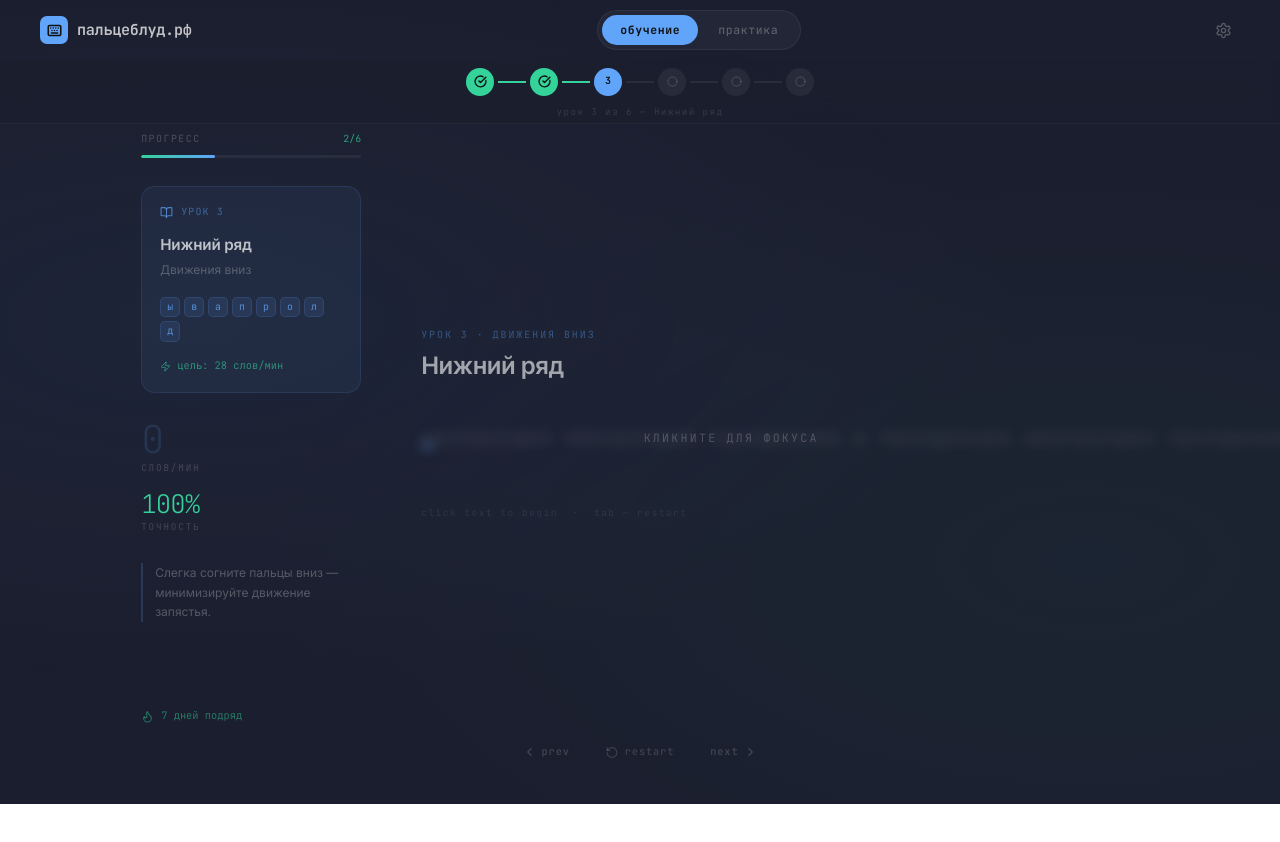
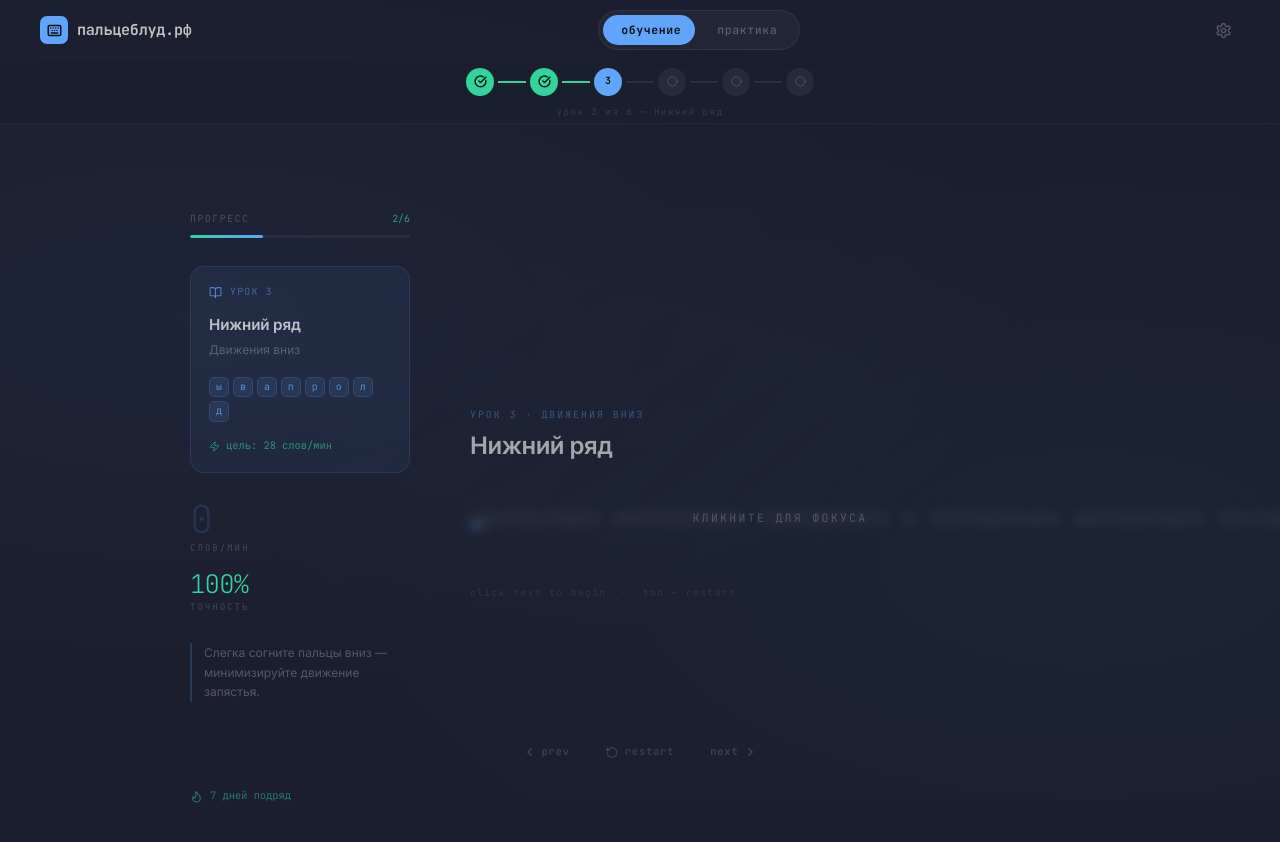
Before and after one commit to rem22p/palceblud.ru, a React (Vite) app: page /learning in a window 1280 px wide. Shown: the top 842 px of the page. Before the commit the page ends 804 px from the top, so only its background shows below. Built offline with nearby package versions, Linux system fonts and the light colour scheme.

Commit message:
Animation of mode transitions

```diff
--- a/app/App.tsx
+++ b/app/App.tsx
@@ -1,5 +1,5 @@
 import { RouterProvider } from "react-router";
-import { router } from "./routes";
+import { router } from "./routes";  // ← расширение .tsx указывать НЕ нужно
 
 export default function App() {
   return <RouterProvider router={router} />;
--- /dev/null
+++ b/app/components/Layout.tsx
@@ -0,0 +1,11 @@
+import { Outlet } from "react-router";
+import { ModeHeader } from "./ModeHeader";
+
+export function Layout() {
+  return (
+    <>
+      <ModeHeader />
+      <Outlet />
+    </>
+  );
+}
--- a/app/components/ModeHeader.tsx
+++ b/app/components/ModeHeader.tsx
@@ -150,9 +150,7 @@ export function ModeHeader({ isActive = false }: ModeHeaderProps) {
   const [settingsOpen, setSettingsOpen] = useState(false);
 
   const isLearning = location.pathname === "/learning";
-
-  const isPractice =
-    location.pathname === "/" || location.pathname === "/practice";
+  const isPractice = location.pathname === "/" || location.pathname === "/practice";
 
   const accentColor = isLearning ? "#60a5fa" : "#ff6b35";
 
@@ -210,30 +208,40 @@ export function ModeHeader({ isActive = false }: ModeHeaderProps) {
         </span>
       </div>
 
-      {/* Mode toggle — pill switcher */}
+      {/* Mode toggle — простая версия БЕЗ transform */}
       <div
         style={{
+          position: "relative",
           display: "flex",
           alignItems: "center",
           backgroundColor: "rgba(255,255,255,0.04)",
           borderRadius: "99px",
           padding: "4px",
           border: "1px solid rgba(255,255,255,0.06)",
-          gap: "2px",
         }}
       >
-        {(
-          [
-            { label: "обучение", path: "/learning" },
-            { label: "практика", path: "/practice" },
-          ] as const
-        ).map((mode) => {
-          const active = mode.path === "/learning" ? isLearning : isPractice;
-          return (
+        {/* Индикатор — БЕЗ transform, только left */}
+        <div
+          style={{
+            position: "absolute",
+            left: isLearning ? "4px" : "50%",
+            top: "4px",
+            bottom: "4px",
+            width: "calc(50% - 8px)",
+            backgroundColor: isLearning ? "#60a5fa" : "#ff6b35",
+            borderRadius: "99px",
+            transition: "all 0.5s cubic-bezier(0.4, 0, 0.2, 1)",
+            zIndex: 0,
+          }}
+        />
+
+        {/* Кнопка ОБУЧЕНИЕ */}
         <button
-              key={mode.label}
-              onClick={() => navigate(mode.path)}
+          onClick={() => navigate("/learning")}
           style={{
+            position: "relative",
+            zIndex: 1,
+            flex: 1,
             fontFamily: "'JetBrains Mono', monospace",
             fontSize: "0.72rem",
             letterSpacing: "0.05em",
@@ -241,16 +249,37 @@ export function ModeHeader({ isActive = false }: ModeHeaderProps) {
             borderRadius: "99px",
             border: "none",
             cursor: "pointer",
-                backgroundColor: active ? accentColor : "transparent",
-                color: active ? "#111" : "rgba(224,224,224,0.35)",
-                fontWeight: active ? 700 : 400,
-                transition: "all 0.2s ease",
+            backgroundColor: "transparent",
+            color: isLearning ? "#111" : "rgba(224,224,224,0.35)",
+            fontWeight: isLearning ? 700 : 400,
+            transition: "color 0.5s ease",
           }}
         >
-              {mode.label}
+          обучение
         </button>
-          );
-        })}
+
+        {/* Кнопка ПРАКТИКА */}
+        <button
+          onClick={() => navigate("/practice")}
+          style={{
+            position: "relative",
+            zIndex: 1,
+            flex: 1,
+            fontFamily: "'JetBrains Mono', monospace",
+            fontSize: "0.72rem",
+            letterSpacing: "0.05em",
+            padding: "6px 18px",
+            borderRadius: "99px",
+            border: "none",
+            cursor: "pointer",
+            backgroundColor: "transparent",
+            color: isPractice ? "#111" : "rgba(224,224,224,0.35)",
+            fontWeight: isPractice ? 700 : 400,
+            transition: "color 0.5s ease",
+          }}
+        >
+          практика
+        </button>
       </div>
 
       {/* Settings */}
--- /dev/null
+++ b/app/components/TopBar.tsx
@@ -0,0 +1,98 @@
+import { Keyboard } from "lucide-react";
+import { Link, useLocation } from "react-router";
+
+export function TopBar() {
+  const location = useLocation();
+  const isLearning = location.pathname === "/learning";
+
+  return (
+    <div
+      style={{
+        backgroundColor: "#1a1a1a",
+        borderBottom: "1px solid #2a2a2a",
+      }}
+      className="w-full px-6 md:px-10 py-4 flex items-center justify-between sticky top-0 z-50"
+    >
+      {/* Логотип — ВСЕГДА видим */}
+      <div className="flex items-center gap-3 cursor-pointer select-none">
+        <div
+          style={{ backgroundColor: "#e2b714" }}
+          className="w-8 h-8 rounded-lg flex items-center justify-center"
+        >
+          <Keyboard size={18} color="#1a1a1a" strokeWidth={2.5} />
+        </div>
+        <span
+          style={{
+            fontFamily: "'JetBrains Mono', monospace",
+            color: "#d1d0c5",
+            fontSize: "1.1rem",
+            fontWeight: 600,
+          }}
+        >
+          пальцеблуд
+        </span>
+        <span
+          style={{
+            fontFamily: "'JetBrains Mono', monospace",
+            color: "#e2b714",
+            fontSize: "1.1rem",
+            fontWeight: 600,
+          }}
+        >
+          .рф
+        </span>
+      </div>
+
+      {/* Переключатель режимов — ВСЕГДА видим, только цвет меняется */}
+      <div
+        style={{
+          backgroundColor: "#2a2a2a",
+          borderRadius: "20px",
+          padding: "4px",
+          display: "flex",
+          gap: "4px",
+        }}
+      >
+        <Link
+          to="/learning"
+          style={{
+            padding: "8px 20px",
+            borderRadius: "16px",
+            fontFamily: "'JetBrains Mono', monospace",
+            fontSize: "0.85rem",
+            fontWeight: 600,
+            textDecoration: "none",
+            // Плавный переход ТОЛЬКО цвета и фона
+            transition: "all 0.5s cubic-bezier(0.4, 0, 0.2, 1)",
+            backgroundColor: isLearning ? "#3b82f6" : "transparent",
+            color: isLearning ? "#0f172a" : "#646669",
+          }}
+          className="hover:bg-[#3a3a3a]"
+        >
+          обучение
+        </Link>
+        <Link
+          to="/practice"
+          style={{
+            padding: "8px 20px",
+            borderRadius: "16px",
+            fontFamily: "'JetBrains Mono', monospace",
+            fontSize: "0.85rem",
+            fontWeight: 600,
+            textDecoration: "none",
+            // Плавный переход ТОЛЬКО цвета и фона
+            transition: "all 0.5s cubic-bezier(0.4, 0, 0.2, 1)",
+            backgroundColor: !isLearning ? "#f97316" : "transparent",
+            color: !isLearning ? "#0f172a" : "#646669",
+          }}
+          className="hover:bg-[#3a3a3a]"
+        >
+          практика
+        </Link>
+      </div>
+
+      {/* Пустой div для центровки (если нужно) */}
+      <div style={{ width: "100px" }} />
+    </div>
+  );
+}
--- a/app/pages/LearningMode.tsx
+++ b/app/pages/LearningMode.tsx
@@ -10,7 +10,6 @@ import {
   RotateCcw,
   Flame,
 } from "lucide-react";
-import { ModeHeader } from "../components/ModeHeader";
 import { useTyping, TypingDisplay } from "../components/TypingCore";
 
 // ─── Lesson data ───────────────────────────────────────────────────────────
@@ -694,11 +693,18 @@ export function LearningMode() {
 
   return (
     <div
+      className="page-transition"
       style={{
         minHeight: "100vh",
         backgroundColor: "#1b1e2e",
         position: "relative",
+        display: "flex",
+        flexDirection: "column",
+        alignItems: "center",
+        justifyContent: "center",
         overflow: "hidden",
+        transition: "opacity 0.5s cubic-bezier(0.4, 0, 0.2, 1), background-color 0.5s cubic-bezier(0.4, 0, 0.2, 1)",
+        paddingTop: "80px",
       }}
     >
       {/* Ambient glow */}
@@ -712,7 +718,7 @@ export function LearningMode() {
         }}
       />
 
-      <ModeHeader isActive={isActive && !isFinished} />
+
 
       {/* ── Top: Step indicator ─────────────────────────────────────────── */}
       <div
--- a/app/pages/PracticeMode.tsx
+++ b/app/pages/PracticeMode.tsx
@@ -1,6 +1,5 @@
 import { useState, useEffect } from "react";
 import { RotateCcw, SkipForward, MoreHorizontal, ChevronDown } from "lucide-react";
-import { ModeHeader } from "../components/ModeHeader";
 import { useTyping, TypingDisplay } from "../components/TypingCore";
 
 // ─── Word bank ─────────────────────────────────────────────────────────────
@@ -303,7 +302,8 @@ export function PracticeMode() {
   const timerColor = timeLeft <= 5 && isActive ? "#ff4444" : "rgba(224,224,224,0.85)";
 
   return (
-    <div
+     <div
+      className="page-transition"
       style={{
         minHeight: "100vh",
         backgroundColor: "#2b2d31",
@@ -313,8 +313,11 @@ export function PracticeMode() {
         alignItems: "center",
         justifyContent: "center",
         overflow: "hidden",
+        transition: "opacity 0.5s cubic-bezier(0.4, 0, 0.2, 1), background-color 0.5s cubic-bezier(0.4, 0, 0.2, 1)",
+        paddingTop: "80px",
       }}
     >
+
       {/* Subtle noise texture layer */}
       <div
         style={{
@@ -326,7 +329,7 @@ export function PracticeMode() {
         }}
       />
 
-      <ModeHeader isActive={isActive && !isFinished} />
+
 
       {!isFinished ? (
         <>
--- a/styles/index.css
+++ b/styles/index.css
@@ -1,3 +1,51 @@
 @import './fonts.css';
 @import './tailwind.css';
 @import './theme.css';
+
+/* Анимация появления страницы */
+.page-transition {
+  animation: pageFadeIn 0.6s ease-out forwards;
+}
+
+@keyframes pageFadeIn {
+  from {
+    opacity: 0;
+  }
+  to {
+    opacity: 1;
+  }
+}
+
+/* Опционально: анимация ухода (если захочешь усложнить) */
+.page-transition-exit {
+  animation: pageFadeOut 0.6s ease-in forwards;
+}
+
+
+html, body, #root {
+  background-color: #2b2d31;
+  min-height: 100vh;
+
+}
+
+/* Скользящий индикатор */
+.mode-indicator {
+  position: absolute;
+  left: 4px;
+  top: 4px;
+  bottom: 4px;
+  width: calc(50% - 4px);
+  border-radius: 99px;
+  z-index: 0;
+  transition: transform 0.5s cubic-bezier(0.4, 0, 0.2, 1), background-color 0.5s cubic-bezier(0.4, 0, 0.2, 1);
+}
+
+.mode-indicator.learning {
+  background-color: #60a5fa;
+  transform: translateX(0);
+}
+
+.mode-indicator.practice {
+  background-color: #ff6b35;
+  transform: translateX(calc(100% + 4px));
+}
```
Also changed, not shown: app/routes.ts (deleted, +0 -18 lines), app/routes.tsx (added, +24 -0 lines). Lines whose indentation alone changed are shown as unchanged.
